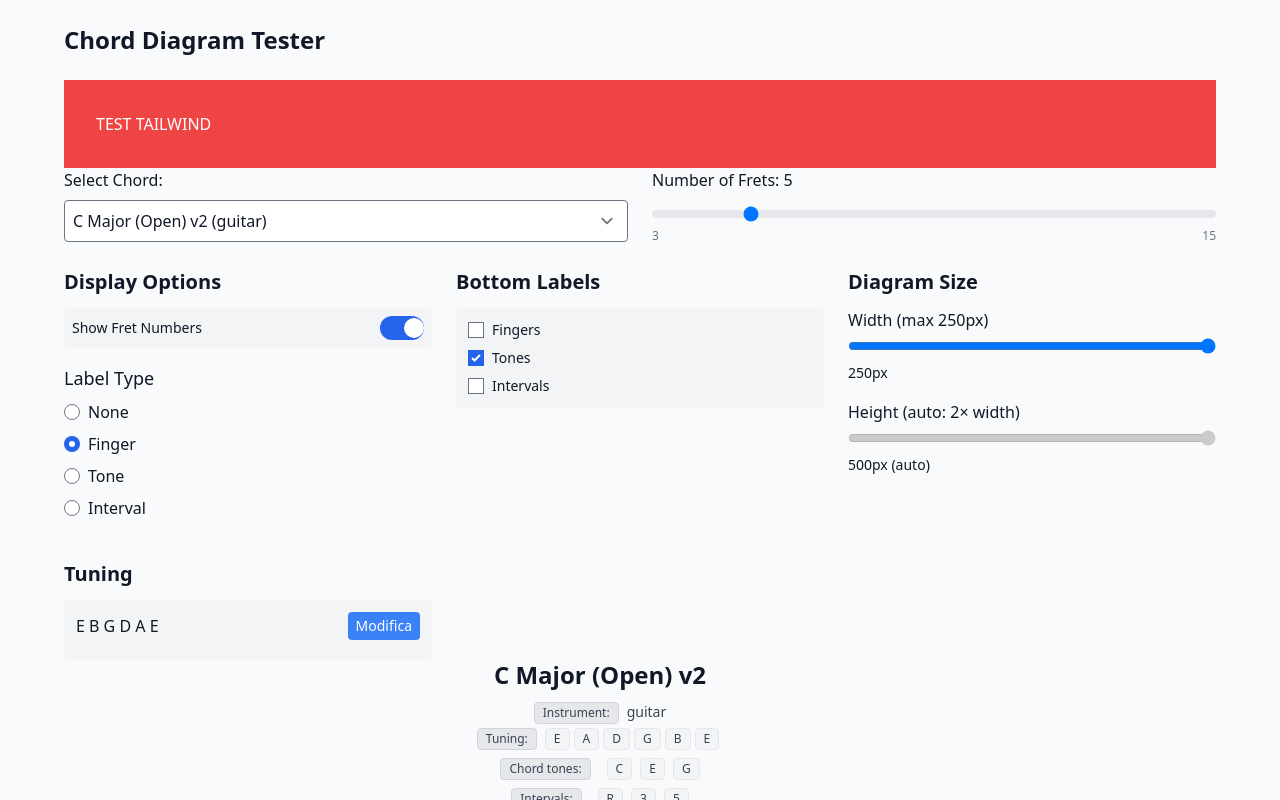
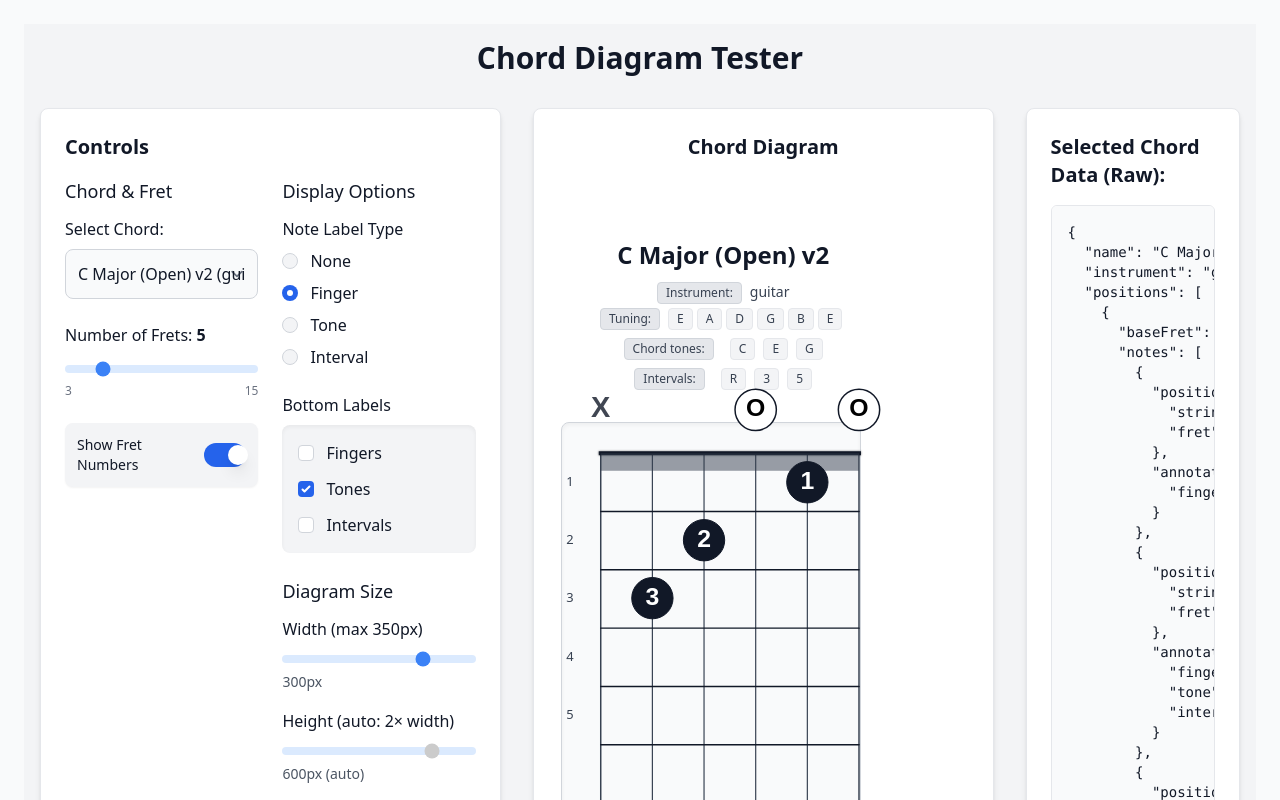
Before and after one commit to danielezappala/chordDiagram, a React (Vite) app: page / in a window 1280 px wide. Built offline with nearby package versions, Linux system fonts and the light colour scheme.

Commit message:
refactor: redesign UI layout with responsive grid and improved styling

```diff
--- a/src/ChordTestPage.tsx
+++ b/src/ChordTestPage.tsx
@@ -121,20 +121,19 @@ const testChords: ChordDiagramData[] = [
 const ChordTestPage = (): JSX.Element => {
   const [testChordsState] = useState<ChordDiagramData[]>(testChords);
   const [selectedChord, setSelectedChord] = useState<ChordDiagramData>(testChords[0]);
-  const [diagramSize, setDiagramSize] = useState({ width: 250, height: 500 });
+  const [diagramSize, setDiagramSize] = useState({ width: 300, height: 700 });
   const [labelType, setLabelType] = useState<'none' | 'finger' | 'tone' | 'interval'>('finger');
   const [customTuning, setCustomTuning] = useState<string[]>(['E', 'A', 'D', 'G', 'B', 'E']);
   const [showTuningEditor, setShowTuningEditor] = useState(false);
   const [numFrets, setNumFrets] = useState<number>(5);
   const [showFretNumbers, setShowFretNumbers] = useState<boolean>(true);
-  // Stato per i bottom labels
   const [bottomLabels, setBottomLabels] = useState({
     showFingers: false,
     showTones: true,
     showIntervals: false
   });
+
   const handleToggleBottomLabel = (key: 'showFingers' | 'showTones' | 'showIntervals') => {
-    // Rendi possibili selezioni multiple
     setBottomLabels(prev => ({
       ...prev,
       [key]: !prev[key]
@@ -143,17 +142,17 @@ const ChordTestPage = (): JSX.Element => {
 
   const detectNumStrings = useCallback((chord: ChordDiagramData | undefined | null): number => {
     if (!chord || !chord.positions || chord.positions.length === 0) {
-      return chord?.tuning && !Array.isArray(chord.tuning) ? chord.tuning.notes.length :
+      return chord?.tuning && typeof chord.tuning === 'object' && 'notes' in chord.tuning ? chord.tuning.notes.length :
         (Array.isArray(chord?.tuning) ? chord.tuning.length : 6);
     }
     const currentPositionNotes = chord.positions[0].notes;
     if (!currentPositionNotes || currentPositionNotes.length === 0) {
-      return chord?.tuning && !Array.isArray(chord.tuning) ? chord.tuning.notes.length :
+      return chord?.tuning && typeof chord.tuning === 'object' && 'notes' in chord.tuning ? chord.tuning.notes.length :
         (Array.isArray(chord?.tuning) ? chord.tuning.length : 6);
     }
     const validNotes = currentPositionNotes.filter(note => typeof note.position.string === 'number');
     if (validNotes.length === 0) {
-      return chord?.tuning && !Array.isArray(chord.tuning) ? chord.tuning.notes.length :
+      return chord?.tuning && typeof chord.tuning === 'object' && 'notes' in chord.tuning ? chord.tuning.notes.length :
         (Array.isArray(chord?.tuning) ? chord.tuning.length : 6);
     }
     return Math.max(...validNotes.map(note => note.position.string));
@@ -167,16 +166,12 @@ const ChordTestPage = (): JSX.Element => {
       setNumStrings(newNumStrings);
 
       let defaultTuningForStrings: string[];
-      if (typeof selectedChord.tuning === 'object' && selectedChord.tuning !== null && !Array.isArray(selectedChord.tuning) && selectedChord.tuning.notes) {
+      if (typeof selectedChord.tuning === 'object' && selectedChord.tuning !== null && !Array.isArray(selectedChord.tuning) && 'notes' in selectedChord.tuning) {
         defaultTuningForStrings = selectedChord.tuning.notes;
       } else if (Array.isArray(selectedChord.tuning)) {
         defaultTuningForStrings = selectedChord.tuning;
       } else {
-        if (newNumStrings === 7) defaultTuningForStrings = ['B', 'E', 'A', 'D', 'G', 'B', 'E'];
-        else if (newNumStrings === 6) defaultTuningForStrings = ['E', 'A', 'D', 'G', 'B', 'E'];
-        else if (newNumStrings === 5) defaultTuningForStrings = ['A', 'D', 'G', 'B', 'E'];
-        else if (newNumStrings === 4) defaultTuningForStrings = ['E', 'A', 'D', 'G'];
-        else defaultTuningForStrings = ['E', 'A', 'D', 'G', 'B', 'E'];
+        defaultTuningForStrings = getStandardTuning(newNumStrings);
       }
       setCustomTuning(defaultTuningForStrings);
     }
@@ -190,28 +185,31 @@ const ChordTestPage = (): JSX.Element => {
     }
   };
 
-  if (!selectedChord && testChords.length > 0 && testChords[0]) { // Added testChords[0] check
-    setSelectedChord(testChords[0]);
-    return <div>Initializing chord...</div>; // Should not be hit if testChords is pre-filled
-  }
-  if (!selectedChord) { // If testChords is empty or selectedChord is somehow still null
+  if (!selectedChord) {
     return <div>No chord selected or no chords available.</div>;
   }
 
   return (
-    <>
-      <div className="max-w-6xl mx-auto">
-        <h1 className="text-2xl font-bold mb-6">Chord Diagram Tester</h1>
-        <div className="bg-red-500 text-white p-8">
-    TEST TAILWIND
-  </div>
-        <div className="grid grid-cols-1 md:grid-cols-2 gap-6 mb-6">
+    <div className="min-h-screen bg-gray-100 dark:bg-gray-900 text-gray-900 dark:text-white p-4">
+      <h1 className="text-3xl font-extrabold mb-8 text-center">Chord Diagram Tester</h1>
+
+      {/* Main layout using CSS Grid: Left UI (2) | Diagram (2) | Raw Data (1) --> total 5 columns */}
+      <div className="grid grid-cols-1 lg:grid-cols-5 gap-8 items-stretch h-full">
+
+        {/* Left Section: All UI Controls (Chord Settings, Display & Tuning) */}
+        <div className="bg-white dark:bg-gray-800 p-6 rounded-lg shadow-md border border-gray-200 dark:border-gray-700 lg:col-span-2">
+          <h2 className="text-xl font-semibold mb-4">Controls</h2>
+
+          <div className="grid grid-cols-1 md:grid-cols-2 gap-6">
             <div>
-            <label className="font-medium block mb-2">Select Chord:</label>
+              <h3 className="text-lg font-medium mb-3">Chord & Fret</h3>
+              <div className="mb-6">
+                <label htmlFor="chord-select" className="font-medium block mb-2">Select Chord:</label>
                 <select
+                  id="chord-select"
                   value={testChordsState.findIndex(c => c.name === selectedChord.name && JSON.stringify(c.positions) === JSON.stringify(selectedChord.positions))}
                   onChange={handleChordChange}
-            className="w-full p-2 border rounded dark:bg-gray-800 dark:border-gray-700"
+                  className="w-full p-3 border border-gray-300 rounded-lg bg-gray-50 dark:bg-gray-700 dark:border-gray-600 dark:text-white focus:ring-blue-500 focus:border-blue-500"
                 >
                   {testChordsState.map((chord, index) => (
                     <option key={`${chord.name}-${index}`} value={index}>
@@ -220,128 +218,149 @@ const ChordTestPage = (): JSX.Element => {
                   ))}
                 </select>
               </div>
-        <div>
-          <label className="font-medium block mb-2">Number of Frets: {numFrets}</label>
+              <div className="mb-6">
+                <label htmlFor="num-frets" className="font-medium block mb-2">Number of Frets: <span className="font-bold">{numFrets}</span></label>
                 <input
-            type="range" min="3" max="15" value={numFrets}
+                  type="range"
+                  id="num-frets"
+                  min="3"
+                  max="15"
+                  value={numFrets}
                   onChange={(e: ChangeEvent<HTMLInputElement>) => setNumFrets(parseInt(e.target.value))}
-            className="w-full h-2 bg-gray-200 rounded-lg appearance-none cursor-pointer dark:bg-gray-700"
+                  className="w-full h-2 bg-blue-100 rounded-lg appearance-none cursor-pointer dark:bg-blue-700 accent-blue-500"
                 />
-          <div className="flex justify-between text-xs text-gray-500 mt-1"><span>3</span><span>15</span></div>
+                <div className="flex justify-between text-xs text-gray-500 mt-1 dark:text-gray-400"><span>3</span><span>15</span></div>
               </div>
-      </div>
-      <div className="grid grid-cols-1 md:grid-cols-3 gap-6 mb-6">
-        <div>
-          <h2 className="text-xl font-semibold mb-3">Display Options</h2>
-          <div className="flex items-center justify-between mb-4 p-2 bg-gray-100 dark:bg-gray-800 rounded">
+              <div className="flex items-center justify-between bg-gray-100 dark:bg-gray-700 p-3 rounded-lg shadow-sm">
                 <span className="text-sm font-medium">Show Fret Numbers</span>
                 <button
                   onClick={() => setShowFretNumbers(!showFretNumbers)}
-              className={`relative inline-flex h-6 w-11 items-center rounded-full transition-colors focus:outline-none focus:ring-2 focus:ring-offset-2 ${showFretNumbers ? 'bg-blue-600' : 'bg-gray-200 dark:bg-gray-700'
-                }`}
+                  className={`relative inline-flex h-6 w-11 items-center rounded-full transition-colors focus:outline-none focus:ring-2 focus:ring-blue-500 focus:ring-offset-2 ${showFretNumbers ? 'bg-blue-600' : 'bg-gray-300 dark:bg-gray-600'}`
+                  }
                 >
-              <span className={`inline-block h-5 w-5 transform rounded-full bg-white transition-transform ${showFretNumbers ? 'translate-x-6' : 'translate-x-1'
-                }`} />
+                  <span className={`inline-block h-5 w-5 transform rounded-full bg-white shadow-lg transition-transform ${showFretNumbers ? 'translate-x-6' : 'translate-x-1'}`}/>
                 </button>
               </div>
-          <h3 className="text-lg font-medium mb-2">Label Type</h3>
-          <div className="space-y-2 mb-4">
+            </div>
+
+            <div>
+              <h3 className="text-lg font-medium mb-3">Display Options</h3>
+              <div className="mb-6">
+                <h4 className="font-medium mb-2">Note Label Type</h4>
+                <div className="space-y-2">
                   {(['none', 'finger', 'tone', 'interval'] as const).map((type) => (
-              <label key={type} className="flex items-center">
-                <input type="radio" name="labelType" className="mr-2" checked={labelType === type} onChange={() => setLabelType(type)} />
+                    <label key={type} className="flex items-center cursor-pointer">
+                      <input
+                        type="radio"
+                        name="labelType"
+                        className="mr-3 h-4 w-4 text-blue-600 bg-gray-100 border-gray-300 focus:ring-blue-500 dark:focus:ring-blue-600 dark:ring-offset-gray-800 focus:ring-2 dark:bg-gray-700 dark:border-gray-600"
+                        checked={labelType === type}
+                        onChange={() => setLabelType(type)}
+                      />
                       {type.charAt(0).toUpperCase() + type.slice(1)}
                     </label>
                   ))}
                 </div>
               </div>
-        {/* UI toggles per le bottom labels */}
-        <div>
-          <h2 className="text-xl font-semibold mb-3">Bottom Labels</h2>
-          <div className="flex flex-col gap-2 bg-gray-100 dark:bg-gray-800 rounded p-3">
-            <label className="flex items-center gap-2 cursor-pointer select-none">
+
+              <div className="mb-6">
+                <h4 className="font-medium mb-2">Bottom Labels</h4>
+                <div className="flex flex-col gap-3 bg-gray-100 dark:bg-gray-700 rounded-lg p-4 shadow-inner">
+                  <label className="flex items-center gap-3 cursor-pointer select-none">
                     <input
                       type="checkbox"
                       checked={bottomLabels.showFingers}
                       onChange={() => handleToggleBottomLabel('showFingers')}
-                className="accent-blue-500"
+                      className="form-checkbox h-4 w-4 text-blue-600 border-gray-300 rounded"
                     />
-              <span className="text-sm font-medium">Fingers</span>
+                    <span className="font-medium">Fingers</span>
                   </label>
-            <label className="flex items-center gap-2 cursor-pointer select-none">
+                  <label className="flex items-center gap-3 cursor-pointer select-none">
                     <input
                       type="checkbox"
                       checked={bottomLabels.showTones}
                       onChange={() => handleToggleBottomLabel('showTones')}
-                className="accent-blue-500"
+                      className="form-checkbox h-4 w-4 text-blue-600 border-gray-300 rounded"
                     />
-              <span className="text-sm font-medium">Tones</span>
+                    <span className="font-medium">Tones</span>
                   </label>
-            <label className="flex items-center gap-2 cursor-pointer select-none">
+                  <label className="flex items-center gap-3 cursor-pointer select-none">
                     <input
                       type="checkbox"
                       checked={bottomLabels.showIntervals}
                       onChange={() => handleToggleBottomLabel('showIntervals')}
-                className="accent-blue-500"
+                      className="form-checkbox h-4 w-4 text-blue-600 border-gray-300 rounded"
                     />
-              <span className="text-sm font-medium">Intervals</span>
+                    <span className="font-medium">Intervals</span>
                   </label>
                 </div>
               </div>
+
               <div>
-          <h2 className="text-xl font-semibold mb-3">Diagram Size</h2>
-          <div className="space-y-4">
+                <h3 className="text-lg font-medium mb-3">Diagram Size</h3>
+                <div className="space-y-4 w-full">
                   <div>
-              <label className="block mb-1">Width (max 250px)</label>
-              <input type="range" min="150" max="250" step="5" value={diagramSize.width}
+                    <label className="block mb-1">Width (max 350px)</label>
+                    <input type="range" min="150" max="350" step="5" value={diagramSize.width}
                       onChange={(e) => {
                         const newWidth = parseInt(e.target.value);
                         setDiagramSize({ width: newWidth, height: newWidth * 2 });
-                }} className="w-full" />
-              <span className="text-sm">{diagramSize.width}px</span>
+                      }} className="w-full h-2 bg-blue-100 rounded-lg appearance-none cursor-pointer dark:bg-blue-700 accent-blue-500" />
+                    <span className="text-sm text-gray-600 dark:text-gray-400">{diagramSize.width}px</span>
                   </div>
                   <div>
                     <label className="block mb-1">Height (auto: 2× width)</label>
-              <input type="range" min="200" max="500" step="10"
+                    <input type="range" min="200" max="700" step="10"
                       value={diagramSize.width * 2}
                       onChange={(e) => {
                         const newHeight = parseInt(e.target.value);
                         setDiagramSize({ width: Math.round(newHeight / 2), height: newHeight });
                       }}
-                className="w-full"
+                      className="w-full h-2 bg-blue-100 rounded-lg appearance-none cursor-pointer dark:bg-blue-700 accent-blue-500"
                       disabled
                     />
-              <span className="text-sm">{diagramSize.width * 2}px (auto)</span>
+                    <span className="text-sm text-gray-600 dark:text-gray-400">{diagramSize.width * 2}px (auto)</span>
                   </div>
                 </div>
               </div>
-        <div>
-          <h2 className="text-xl font-semibold mb-3">Tuning</h2>
-          <div className="bg-gray-100 dark:bg-gray-800 p-3 rounded">
-            <div className="flex justify-between items-center mb-2">
-              <span className="font-medium">{[...customTuning].reverse().join('  ')}</span>
-              <button onClick={() => setShowTuningEditor(!showTuningEditor)} className="text-sm bg-blue-500 text-white px-2 py-1 rounded">
-                {showTuningEditor ? 'Chiudi' : 'Modifica'}
+
+              <div className="mt-6">
+                <h3 className="text-lg font-medium mb-3">Tuning</h3>
+                <div className="bg-gray-100 dark:bg-gray-700 p-4 rounded-lg shadow-inner">
+                  <div className="flex justify-between items-center mb-3">
+                    <span className="font-semibold text-lg">{[...customTuning].reverse().join(' ')}</span>
+                    <button
+                      onClick={() => setShowTuningEditor(!showTuningEditor)}
+                      className="bg-blue-500 hover:bg-blue-600 text-white font-semibold py-1 px-3 rounded-md text-sm transition duration-200"
+                    >
+                      {showTuningEditor ? 'Done' : 'Edit'}
                     </button>
                   </div>
                   {showTuningEditor && (
-              <div className="mt-2 space-y-2">
-                <div className={`grid grid-cols-${Math.max(1, numStrings)} gap-1`}>
+                    <div className="mt-3 space-y-3">
+                      <div className={`grid grid-cols-${Math.max(1, numStrings)} gap-2`}>
                         {[...customTuning].reverse().map((currentStringNote, stringIdx) => (
-                    <select key={stringIdx} value={currentStringNote}
+                          <select
+                            key={stringIdx}
+                            value={currentStringNote}
                             onChange={(e) => {
                               const newTuningReversed = [...customTuning].reverse();
                               newTuningReversed[stringIdx] = e.target.value;
                               setCustomTuning(newTuningReversed.reverse());
                             }}
-                      className="p-1 border rounded text-center text-xs">
+                            className="p-2 border border-gray-300 rounded-md text-center text-sm bg-white dark:bg-gray-800 dark:border-gray-600 dark:text-white"
+                          >
                             {['A', 'A#', 'B', 'C', 'C#', 'D', 'D#', 'E', 'F', 'F#', 'G', 'G#'].map((note) => (
                               <option key={note} value={note}>{note}</option>
                             ))}
                           </select>
                         ))}
                       </div>
-                <button onClick={() => setCustomTuning(getStandardTuning(numStrings))} className="text-xs text-blue-500 hover:underline">
-                  Reimposta accordatura standard (per {numStrings} corde)
+                      <button
+                        onClick={() => setCustomTuning(getStandardTuning(numStrings))}
+                        className="text-sm text-blue-500 hover:text-blue-700 transition duration-200"
+                      >
+                        Reset to Standard Tuning ({numStrings} strings)
                       </button>
                     </div>
                   )}
@@ -349,12 +368,17 @@ const ChordTestPage = (): JSX.Element => {
               </div>
             </div>
           </div>
+        </div>
+
+        {/* Center Section: Chord Diagram (Occupies 2 columns) */}
+        <div className="flex flex-col justify-start items-center p-6 bg-white dark:bg-gray-800 rounded-lg shadow-md border border-gray-200 dark:border-gray-700 lg:col-span-2 min-h-[350px]">
+          <h2 className="text-xl font-semibold mb-4 text-center">Chord Diagram</h2>
           <div style={{
             position: 'relative',
             width: '100%',
             height: '100%',
-      maxWidth: '250px',
-      maxHeight: '500px',
+            maxWidth: '348px',
+            maxHeight: '748px',
             minWidth: '150px',
             minHeight: '300px',
             margin: '0 auto',
@@ -362,7 +386,7 @@ const ChordTestPage = (): JSX.Element => {
             flexDirection: 'column',
             justifyContent: 'center',
             alignItems: 'center',
-      padding: '1rem'
+            padding: '1.5rem'
           }}>
             <ChordDiagram
               key={JSON.stringify(selectedChord) + numStrings + numFrets + labelType + showFretNumbers + customTuning.join(',') + diagramSize.width + diagramSize.height + JSON.stringify(bottomLabels)}
@@ -374,19 +398,19 @@ const ChordTestPage = (): JSX.Element => {
               showFretNumbers={showFretNumbers}
               tuning={customTuning}
               bottomLabels={bottomLabels}
-        className="w-full h-full"
+              className="border border-gray-300 rounded-lg bg-gray-50 dark:bg-gray-700 shadow-inner flex-none"
             />
-    </div>
-    <div className="w-full max-w-4xl mt-16 mb-8">
-      <div className="bg-white p-6 rounded-lg shadow-sm border border-gray-100">
-        <h2 className="text-xl font-semibold mb-4 text-gray-800">Selected Chord Data (Raw):</h2>
-        <pre className="bg-gray-50 p-4 rounded-md overflow-x-auto text-sm text-gray-700 border border-gray-200">
+          </div> {/* Closes inner styled div for ChordDiagram */}
+        </div> {/* Closes center section div containing ChordDiagram */}
+        {/* Right Section: Raw Data (Occupies 1 column) */}
+        <div className="bg-white dark:bg-gray-800 p-6 rounded-lg shadow-md border border-gray-200 dark:border-gray-700 flex flex-col lg:col-span-1">
+          <h2 className="text-xl font-semibold mb-4">Selected Chord Data (Raw):</h2>
+          <pre className="bg-gray-50 dark:bg-gray-700 p-4 rounded-md overflow-x-auto text-sm border border-gray-200 dark:border-gray-600 flex-grow">
             {JSON.stringify(selectedChord, null, 2)}
           </pre>
       </div>
     </div>
-  </>
+    </div>
   );
 };
-
 export default ChordTestPage;
```
Lines whose indentation alone changed are shown as unchanged.
